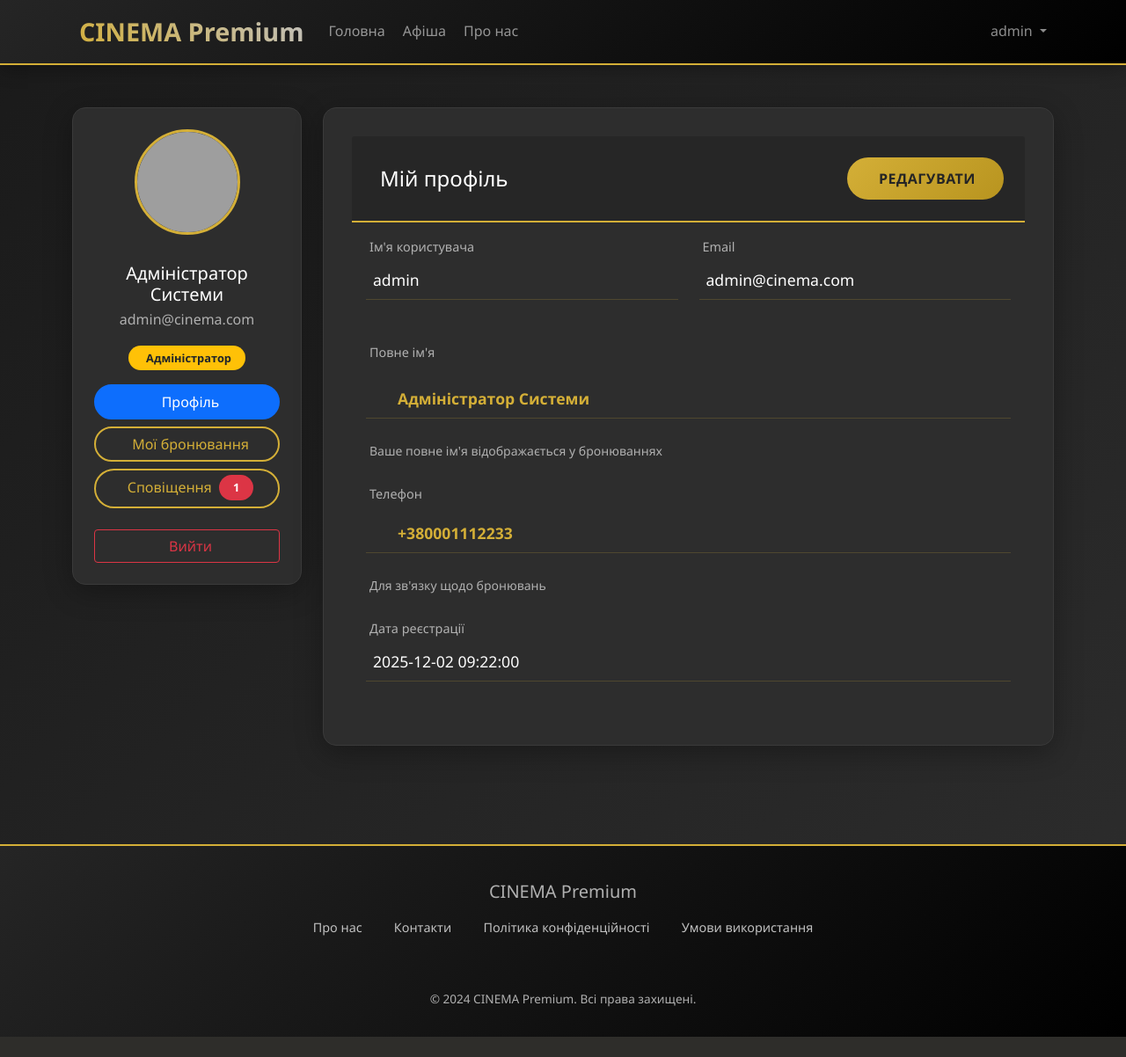
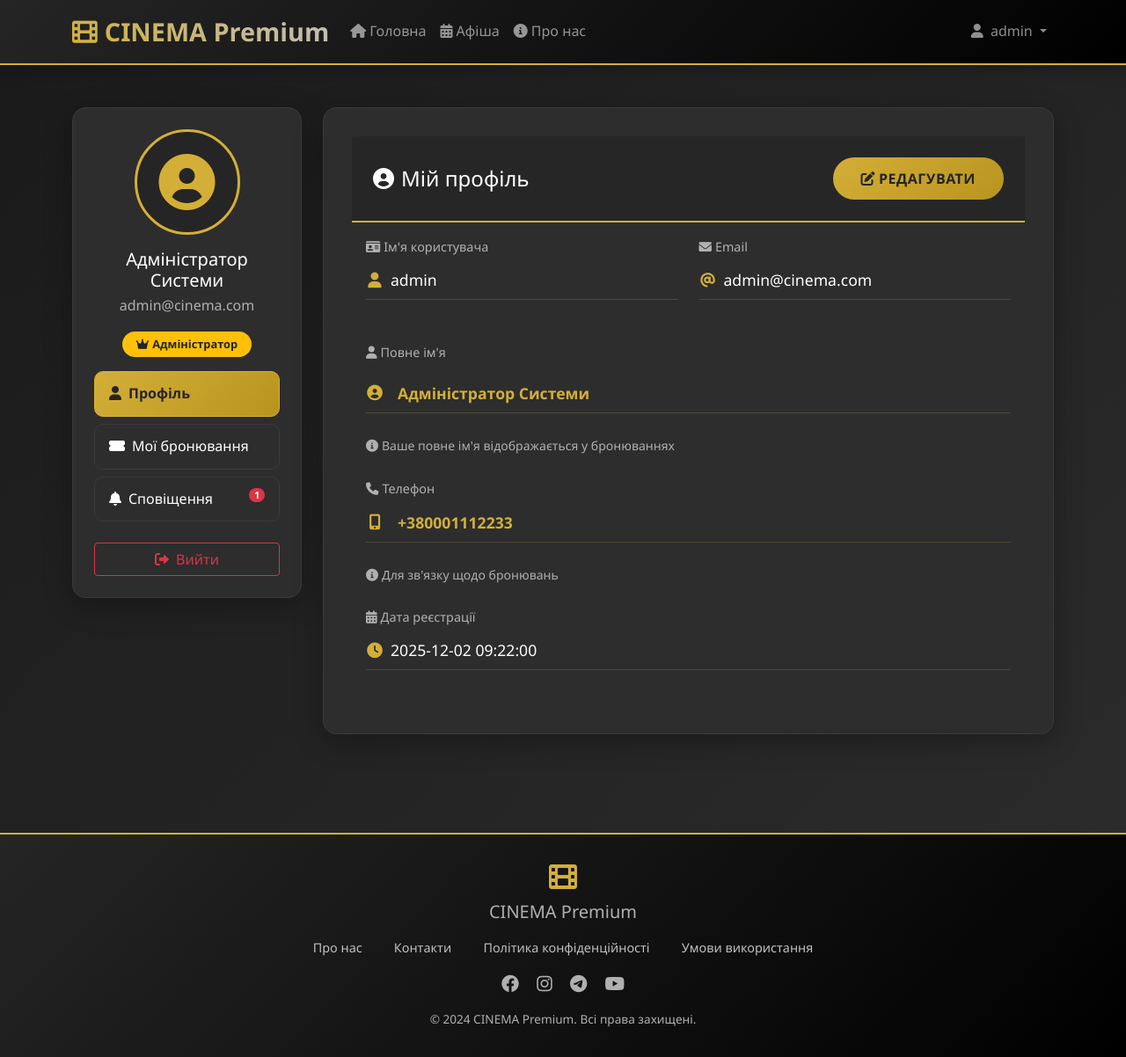
Before and after one commit to AnastasiiaTsi/Cinema, a Flask app: page /profile in a window 1280 px wide. Shown: the whole page at 88% size. Before the commit the page ends 1179 px from the top, so only its background shows below. Run offline with Flask 3, Linux system fonts and the light colour scheme; a user stored in the database is signed in; data comes from the database, SQL or seed files in the repository; both versions use the stored data as it was after the commit; grey boxes are pictures that could not be loaded.

Commit message:
модифіковано стилі та особистий кабінет

```diff
--- a/static/css/style.css
+++ b/static/css/style.css
@@ -720,67 +720,121 @@ footer.bg-dark {
 }
 
 /* Кнопки в профілі */
+.profile-sidebar {
+    background: var(--card-bg);
+    border: 1px solid #3a3a3a;
+    border-radius: 15px;
+    overflow: hidden;
+}
+
+.profile-avatar-icon {
+    width: 120px;
+    height: 120px;
+    border-radius: 50%;
+    background: var(--primary-dark);
+    border: 3px solid var(--accent-gold);
+    display: flex;
+    align-items: center;
+    justify-content: center;
+    margin: 0 auto 1rem;
+    font-size: 4rem;
+    color: var(--accent-gold);
+}
+
+.profile-info {
+    background: var(--card-bg);
+    border-radius: 15px;
+    padding: 2rem;
+}
+
+.profile-info .info-label {
+    color: var(--accent-silver);
+    font-size: 0.9rem;
+    font-weight: 500;
+    margin-bottom: 0.25rem;
+    opacity: 0.9;
+}
+
 .profile-info .info-value {
+    color: var(--text-light);
     font-size: 1.1rem;
     margin-bottom: 1.5rem;
+    padding: 0.5rem 0;
+    border-bottom: 1px solid rgba(212, 175, 55, 0.2);
 }
 
+/* Стилі для заповнених полів як посилань (як на першому фото) */
+.profile-info .info-value a {
+    color: var(--accent-gold) !important;
+    text-decoration: none !important;
+    font-weight: 600 !important;
+    display: inline-flex;
+    align-items: center;
+    gap: 0.5rem;
+}
+
+.profile-info .info-value a:hover {
+    color: var(--text-light) !important;
+    text-decoration: underline !important;
+}
+
+/* Стилі для іконок */
+.profile-info .info-value i {
+    color: var(--accent-gold);
+    width: 20px;
+}
+
+/* Заголовок профілю */
+.profile-info .card-header {
+    background: rgba(37, 37, 37, 0.8);
+    border-bottom: 2px solid var(--accent-gold);
+}
+
+/* Кнопки в профілі */
 .profile-info .btn-primary {
     background: linear-gradient(135deg, var(--accent-gold), #b8941f);
     border: none;
 }
 
-.profile-info .btn-primary:hover {
-    background: linear-gradient(135deg, #b8941f, var(--accent-gold));
+/* Посилання в профілі */
+.edit-full-name-link,
+.edit-phone-link {
+    color: var(--accent-gold) !important;
+    text-decoration: none !important;
+    font-weight: 600 !important;
 }
 
-.profile-info .info-value a {
-    color: var(--accent-gold);
-    text-decoration: none;
-    font-weight: 600;
-    display: inline-flex;
-    align-items: center;
-    gap: 0.5rem;
+.edit-full-name-link:hover,
+.edit-phone-link:hover {
+    color: var(--text-light) !important;
+    text-decoration: underline !important;
+}
+
+/* Стилі для вертикальних табів профілю */
+.nav-pills .nav-link {
+    background: transparent;
+    border: 1px solid #3a3a3a;
+    color: var(--text-light);
+    border-radius: 10px;
+    padding: 0.75rem 1rem;
+    text-align: left;
+    margin-bottom: 0.5rem;
     transition: all 0.3s ease;
 }
 
-.profile-info .display-value {
-    background: var(--primary-light);
-    border: 2px solid #3a3a3a;
-    color: var(--text-light);
-    border-radius: 10px;
-    padding: 0.75rem 1rem;
-    min-height: calc(0.75rem + 0.75rem + 1.6em + 4px);
-    display: flex;
-    align-items: center;
-    margin-bottom: 1rem;
-    font-size: 1rem;
-    line-height: 1.5;
+.nav-pills .nav-link:hover {
+    background: rgba(212, 175, 55, 0.1);
+    border-color: var(--accent-gold);
 }
 
-.profile-info .display-value.no-data {
-    color: var(--text-muted);
-    font-style: italic;
+.nav-pills .nav-link.active {
+    background: linear-gradient(135deg, var(--accent-gold), #b8941f);
+    border-color: var(--accent-gold);
+    color: var(--primary-dark);
+    font-weight: 600;
 }
 
-.profile-info .info-value i,
-.profile-info .display-value i {
-    color: var(--accent-gold);
-    width: 20px;
-    text-align: center;
+.nav-pills .nav-link .badge {
+    font-size: 0.7rem;
+    padding: 0.25em 0.5em;
 }
-
-.sidebar-avatar-placeholder {
-    width: 120px;
-    height: 120px;
-    border-radius: 50%;
-    border: 3px solid var(--accent-gold);
-    display: flex;
-    align-items: center;
-    justify-content: center;
-    background: var(--primary-light);
-    color: var(--accent-silver);
-    font-size: 3rem;
-    margin: 0 auto 1rem;
-    object-fit: cover;
-}
--- a/templates/layout.html
+++ b/templates/layout.html
@@ -4,9 +4,10 @@
     <meta charset="UTF-8">
     <meta name="viewport" content="width=device-width, initial-scale=1.0">
     <title>{% block title %}CINEMA Premium{% endblock %}</title>
-    <link rel="icon" type="image/png" href="{{ url_for('static', filename='img/favicon.png') }}">
     <link href="https://cdn.jsdelivr.net/npm/bootstrap@5.1.3/dist/css/bootstrap.min.css" rel="stylesheet">
+    <link rel="stylesheet" href="https://cdnjs.cloudflare.com/ajax/libs/font-awesome/6.0.0/css/all.min.css">
     <link rel="stylesheet" href="{{ url_for('static', filename='css/style.css') }}">
+</head>
     <style>
         body {
             display: flex;
--- a/templates/profile.html
+++ b/templates/profile.html
@@ -10,9 +10,9 @@
             <div class="card profile-sidebar">
                 <div class="card-body text-center p-4">
                     <div class="position-relative mb-3">
-                        <img src="{{ user.avatar_url or '/static/img/default-avatar.png' }}"
-                             class="profile-avatar"
-                             alt="Аватар">
+                        <div class="profile-avatar-icon">
+                            <i class="fas fa-user-circle"></i>
+                        </div>
                         {% if user.is_online %}
                         <span class="position-absolute bottom-0 end-0 p-1 bg-success border border-white rounded-circle">
                             <span class="visually-hidden">Online</span>
@@ -28,22 +28,31 @@
                     </span>
                     {% endif %}
 
-                    <div class="d-grid gap-2">
-                        <a href="#profile-info" class="btn btn-outline-primary active" data-bs-toggle="tab">
+                    <div class="nav flex-column nav-pills" id="v-pills-tab" role="tablist" aria-orientation="vertical">
+                        <button class="nav-link active text-start mb-2" id="v-pills-profile-tab" data-bs-toggle="pill"
+                                data-bs-target="#v-pills-profile" type="button" role="tab" aria-controls="v-pills-profile"
+                                aria-selected="true">
                             <i class="fas fa-user me-2"></i>Профіль
-                        </a>
-                        <a href="#my-bookings" class="btn btn-outline-primary" data-bs-toggle="tab">
+                        </button>
+
+                        <button class="nav-link text-start mb-2" id="v-pills-bookings-tab" data-bs-toggle="pill"
+                                data-bs-target="#v-pills-bookings" type="button" role="tab" aria-controls="v-pills-bookings"
+                                aria-selected="false">
                             <i class="fas fa-ticket-alt me-2"></i>Мої бронювання
-                            {% if bookings %}
-                            <span class="badge bg-secondary ms-1">{{ bookings|length }}</span>
+                            {% if bookings and bookings|length > 0 %}
+                            <span class="badge bg-secondary float-end">{{ bookings|length }}</span>
                             {% endif %}
-                        </a>
-                        <a href="#notifications" class="btn btn-outline-primary" data-bs-toggle="tab">
+                        </button>
+
+                        <button class="nav-link text-start mb-2" id="v-pills-notifications-tab" data-bs-toggle="pill"
+                                data-bs-target="#v-pills-notifications" type="button" role="tab" aria-controls="v-pills-notifications"
+                                aria-selected="false">
                             <i class="fas fa-bell me-2"></i>Сповіщення
-                            {% if notifications %}
-                            <span class="badge bg-danger ms-1">{{ notifications|length }}</span>
+                            {% if notifications and notifications|length > 0 %}
+                            <span class="badge bg-danger float-end">{{ notifications|length }}</span>
                             {% endif %}
-                        </a>
+                        </button>
+
                         <a href="{{ url_for('logout') }}" class="btn btn-outline-danger mt-3">
                             <i class="fas fa-sign-out-alt me-2"></i>Вийти
                         </a>
@@ -54,9 +63,10 @@
 
         <!-- Main Content -->
         <div class="col-md-8 col-lg-9">
-            <div class="tab-content">
+            <div class="tab-content" id="v-pills-tabContent">
                 <!-- Профіль -->
-                <div class="tab-pane fade show active" id="profile-info">
+                <div class="tab-pane fade show active" id="v-pills-profile" role="tabpanel"
+                     aria-labelledby="v-pills-profile-tab">
                     <div class="card profile-info">
                         <div class="card-header d-flex justify-content-between align-items-center">
                             <h4 class="mb-0"><i class="fas fa-user-circle me-2"></i>Мій профіль</h4>
@@ -178,13 +188,14 @@
                 </div>
 
                 <!-- Бронювання -->
-                <div class="tab-pane fade" id="my-bookings">
+                <div class="tab-pane fade" id="v-pills-bookings" role="tabpanel"
+                     aria-labelledby="v-pills-bookings-tab">
                     <div class="card">
                         <div class="card-header">
-                            <h4 class="mb-0">Мої бронювання</h4>
+                            <h4 class="mb-0"><i class="fas fa-ticket-alt me-2"></i>Мої бронювання</h4>
                         </div>
                         <div class="card-body">
-                            {% if bookings %}
+                            {% if bookings and bookings|length > 0 %}
                             <div class="table-responsive">
                                 <table class="table table-hover align-middle">
                                     <thead class="table-dark">
@@ -250,18 +261,19 @@
                 </div>
 
                 <!-- Сповіщення -->
-                <div class="tab-pane fade" id="notifications">
+                <div class="tab-pane fade" id="v-pills-notifications" role="tabpanel"
+                     aria-labelledby="v-pills-notifications-tab">
                     <div class="card">
                         <div class="card-header d-flex justify-content-between align-items-center">
-                            <h4 class="mb-0">Сповіщення</h4>
-                            {% if notifications %}
+                            <h4 class="mb-0"><i class="fas fa-bell me-2"></i>Сповіщення</h4>
+                            {% if notifications and notifications|length > 0 %}
                             <button class="btn btn-outline-secondary btn-sm" id="mark-all-read-btn">
                                 <i class="fas fa-check-double me-1"></i>Позначити все як прочитане
                             </button>
                             {% endif %}
                         </div>
                         <div class="card-body">
-                            {% if notifications %}
+                            {% if notifications and notifications|length > 0 %}
                             <div class="list-group" id="notifications-list">
                                 {% for notification in notifications %}
                                 <div class="list-group-item list-group-item-action {% if not notification.is_read %}bg-light{% endif %}"
@@ -303,6 +315,7 @@
 
 <script>
 document.addEventListener('DOMContentLoaded', function() {
+    // 1. Профіль - редагування
     const editProfileBtn = document.getElementById('edit-profile-btn');
     const cancelEditBtn = document.getElementById('cancel-edit-btn');
     const saveProfileBtn = document.getElementById('save-profile-btn');
@@ -321,6 +334,7 @@ document.addEventListener('DOMContentLoaded', function() {
         saveProfileBtn.addEventListener('click', updateProfile);
     }
 
+    // 2. Сповіщення
     const markAllReadBtn = document.getElementById('mark-all-read-btn');
     const markReadBtns = document.querySelectorAll('.mark-read-btn');
 
@@ -335,13 +349,37 @@ document.addEventListener('DOMContentLoaded', function() {
         });
     });
 
-    const hash = window.location.hash;
-    if (hash) {
-        const tab = document.querySelector(`a[href="${hash}"]`);
-        if (tab) {
-            tab.click();
-        }
-    }
+    // 3. Просте перемикання табів (на випадок, якщо Bootstrap не працює)
+    const tabButtons = document.querySelectorAll('.nav-link[data-bs-toggle="pill"]');
+    const tabPanes = document.querySelectorAll('.tab-pane');
+
+    tabButtons.forEach(button => {
+        button.addEventListener('click', function(e) {
+            // Видаляємо активний клас з усіх кнопок
+            tabButtons.forEach(btn => {
+                btn.classList.remove('active');
+                btn.setAttribute('aria-selected', 'false');
+            });
+
+            // Додаємо активний клас до поточної кнопки
+            this.classList.add('active');
+            this.setAttribute('aria-selected', 'true');
+
+            // Отримуємо ID цільового контенту
+            const targetId = this.getAttribute('data-bs-target');
+
+            // Приховуємо весь контент
+            tabPanes.forEach(pane => {
+                pane.classList.remove('show', 'active');
+            });
+
+            // Показуємо вибраний контент
+            const targetPane = document.querySelector(targetId);
+            if (targetPane) {
+                targetPane.classList.add('show', 'active');
+            }
+        });
+    });
 });
 
 function enableEdit() {
@@ -398,7 +436,6 @@ function updateProfile() {
             if (fullNameContainer) {
                 fullNameContainer.innerHTML = `<i class="fas fa-user-circle me-2"></i>${fullName}`;
             } else {
-                // Якщо контейнера ще немає (ім'я не було вказане раніше)
                 const fullNameValueDiv = document.querySelector('.mb-4:nth-child(2) .info-value');
                 if (fullNameValueDiv) {
                     fullNameValueDiv.innerHTML = `
@@ -431,15 +468,13 @@ function updateProfile() {
                 warningBadge.remove();
             }
 
-            // Повертаємось до режиму перегляду
-            cancelEdit();
-
             // Оновлюємо ім'я в сайдбарі
             const sidebarName = document.querySelector('.profile-sidebar h5');
             if (sidebarName) {
                 sidebarName.textContent = fullName;
             }
 
+            cancelEdit();
             showAlert('Профіль успішно оновлено!', 'success');
         } else {
             showAlert('Помилка: ' + data.message, 'error');
@@ -464,7 +499,7 @@ function markAsRead(notificationId, buttonElement) {
                 notificationItem.classList.remove('bg-light');
             }
 
-            const badge = document.querySelector('a[href="#notifications"] .badge');
+            const badge = document.querySelector('#v-pills-notifications-tab .badge');
             if (badge) {
                 const count = parseInt(badge.textContent) - 1;
                 if (count > 0) {
@@ -488,7 +523,7 @@ function markAllAsRead() {
                 document.querySelectorAll('.mark-read-btn').forEach(btn => btn.remove());
                 document.querySelectorAll('.bg-light').forEach(el => el.classList.remove('bg-light'));
 
-                const badge = document.querySelector('a[href="#notifications"] .badge');
+                const badge = document.querySelector('#v-pills-notifications-tab .badge');
                 if (badge) {
                     badge.remove();
                 }
```
Also changed, not shown: cinema.db.
